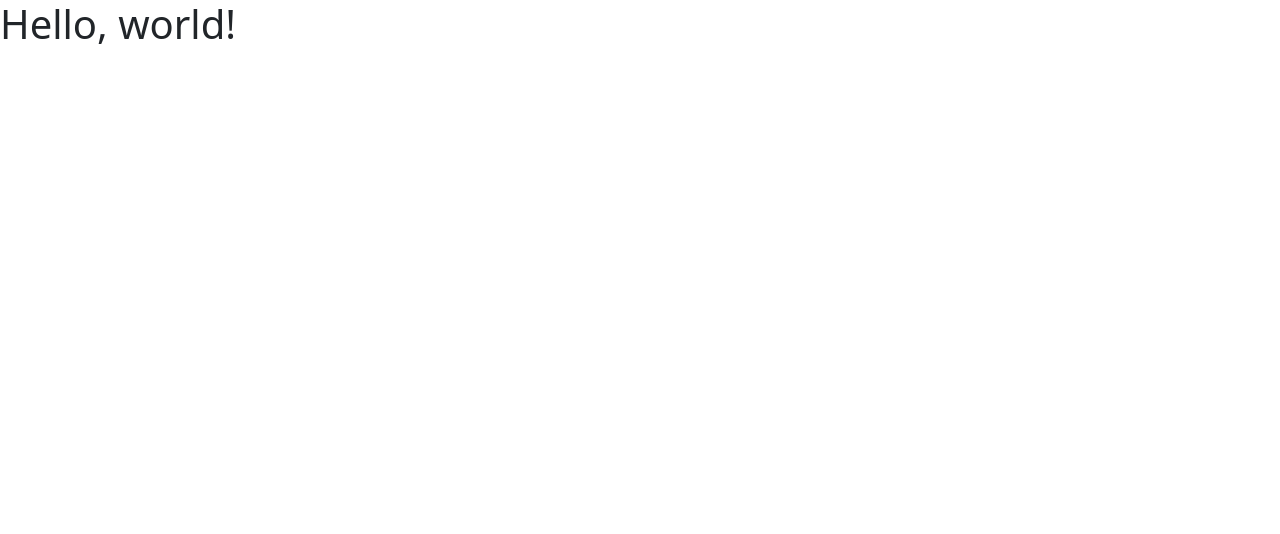
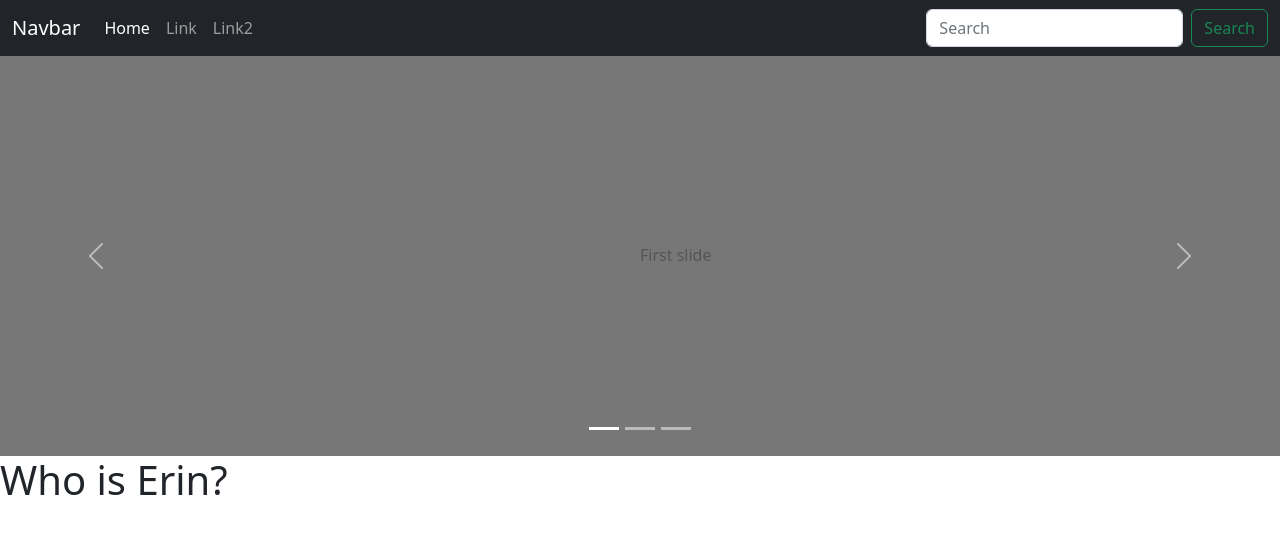
Before and after one commit to ErinLane85/mf-final-project, a plain HTML site: page index.html in a window 1280 px wide. Drawn offline with nearby package versions, Linux system fonts and the light colour scheme.

Commit message:
added structure to the home page

```diff
--- a/index.html
+++ b/index.html
@@ -10,10 +10,66 @@
     <link href="https://cdn.jsdelivr.net/npm/bootstrap@5.2.2/dist/css/bootstrap.min.css" rel="stylesheet" integrity="sha384-Zenh87qX5JnK2Jl0vWa8Ck2rdkQ2Bzep5IDxbcnCeuOxjzrPF/et3URy9Bv1WTRi" crossorigin="anonymous">
     <!-- CUSTOM CSS STYLES -->
     <link rel="stylesheet" href="css/styles.css" />
-    <title>Document</title>
+    <title>Mobile Friendly Final Project | A little look into Erin Lane</title>
   </head>
   <body>
-    <h1>Hello, world!</h1>
+    <nav class="navbar navbar-expand-lg navbar-dark bg-dark sticky-top">
+      <div class="container-fluid">
+        <button class="navbar-toggler" type="button" data-bs-toggle="collapse" data-bs-target="#navbarTogglerDemo03" aria-controls="navbarTogglerDemo03" aria-expanded="false" aria-label="Toggle navigation">
+          <span class="navbar-toggler-icon"></span>
+        </button>
+        <a class="navbar-brand" href="#">Navbar</a>
+        <div class="collapse navbar-collapse" id="navbarTogglerDemo03">
+          <ul class="navbar-nav me-auto mb-2 mb-lg-0">
+            <li class="nav-item">
+              <a class="nav-link active" aria-current="page" href="#">Home</a>
+            </li>
+            <li class="nav-item">
+              <a class="nav-link" href="#">Link</a>
+            </li>
+            <li class="nav-item">
+              <a class="nav-link" href="#">Link2</a>
+            </li>
+          </ul>
+          <form class="d-flex" role="search">
+            <input class="form-control me-2" type="search" placeholder="Search" aria-label="Search">
+            <button class="btn btn-outline-success" type="submit">Search</button>
+          </form>
+        </div>
+      </div>
+    </nav>
+
+    <div id="carouselExampleIndicators" class="carousel slide" data-bs-ride="true">
+      <div class="carousel-indicators">
+        <button type="button" data-bs-target="#carouselExampleIndicators" data-bs-slide-to="0" class="active" aria-current="true" aria-label="Slide 1"></button>
+        <button type="button" data-bs-target="#carouselExampleIndicators" data-bs-slide-to="1" aria-label="Slide 2"></button>
+        <button type="button" data-bs-target="#carouselExampleIndicators" data-bs-slide-to="2" aria-label="Slide 3"></button>
+      </div>
+      <div class="carousel-inner">
+        <div class="carousel-item active">
+          <svg class="bd-placeholder-img bd-placeholder-img-lg d-block w-100" width="800" height="400" xmlns="http://www.w3.org/2000/svg" role="img" aria-label="Placeholder: First slide" preserveAspectRatio="xMidYMid slice" focusable="false"><title>Placeholder</title><rect width="100%" height="100%" fill="#777"></rect><text x="50%" y="50%" fill="#555" dy=".3em">First slide</text></svg>
+
+        </div>
+        <div class="carousel-item">
+          <svg class="bd-placeholder-img bd-placeholder-img-lg d-block w-100" width="800" height="400" xmlns="http://www.w3.org/2000/svg" role="img" aria-label="Placeholder: Second slide" preserveAspectRatio="xMidYMid slice" focusable="false"><title>Placeholder</title><rect width="100%" height="100%" fill="#666"></rect><text x="50%" y="50%" fill="#444" dy=".3em">Second slide</text></svg>
+
+        </div>
+        <div class="carousel-item">
+          <svg class="bd-placeholder-img bd-placeholder-img-lg d-block w-100" width="800" height="400" xmlns="http://www.w3.org/2000/svg" role="img" aria-label="Placeholder: Third slide" preserveAspectRatio="xMidYMid slice" focusable="false"><title>Placeholder</title><rect width="100%" height="100%" fill="#555"></rect><text x="50%" y="50%" fill="#333" dy=".3em">Third slide</text></svg>
+
+        </div>
+      </div>
+      <button class="carousel-control-prev" type="button" data-bs-target="#carouselExampleIndicators" data-bs-slide="prev">
+        <span class="carousel-control-prev-icon" aria-hidden="true"></span>
+        <span class="visually-hidden">Previous</span>
+      </button>
+      <button class="carousel-control-next" type="button" data-bs-target="#carouselExampleIndicators" data-bs-slide="next">
+        <span class="carousel-control-next-icon" aria-hidden="true"></span>
+        <span class="visually-hidden">Next</span>
+      </button>
+    </div>
+
+    <h1>Who is Erin?</h1>
 
     <!-- Bootstrap Bundle with Popper -->
     <script src="https://cdn.jsdelivr.net/npm/bootstrap@5.2.2/dist/js/bootstrap.bundle.min.js" integrity="sha384-OERcA2EqjJCMA+/3y+gxIOqMEjwtxJY7qPCqsdltbNJuaOe923+mo//f6V8Qbsw3" crossorigin="anonymous"></script>
```
